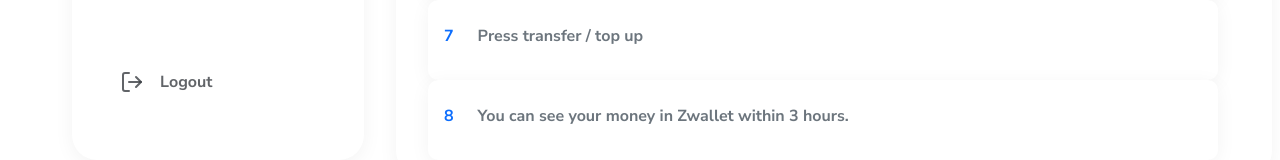
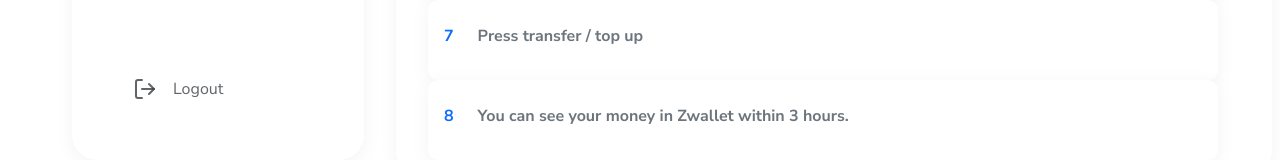
Before and after one commit to prasetyoow/dicurre-reactjs, a React (Create React App) app: page /Topup in a window 1280 px wide. Shown: the part 756-916 px from the top of the page. Built offline with nearby package versions, Linux system fonts and the light colour scheme.

Commit message:
add remove localstorage onLogout

```diff
--- a/src/components/Sidebars.js
+++ b/src/components/Sidebars.js
@@ -1,9 +1,18 @@
 import React from 'react';
 import { Col } from "react-bootstrap"
-import { Link } from 'react-router-dom';
+import { Link, useNavigate } from 'react-router-dom';
 import {FiGrid, FiArrowUp, FiPlus, FiUser, FiLogOut} from "react-icons/fi"
 
+
 function Sidebars() {
+
+  const navigate = useNavigate();
+
+  const onLogout = () => {
+    localStorage.removeItem("auth");
+    navigate("/");
+  }
+
   return (
     <>
     <Col className="col-3 d-flex flex-column nav-wrap p-5 m-3">
@@ -37,7 +46,7 @@ function Sidebars() {
                   </Link>
 
                   <Link to="/Login" className="text-decoration-none text-muted">
-                    <div className="d-flex flex-row gap-3 logout icon-nav">
+                    <div className="btn d-flex flex-row gap-3 logout icon-nav" onClick={onLogout}>
                       <FiLogOut size={24} />
                       <span>Logout</span>
                     </div>
```
